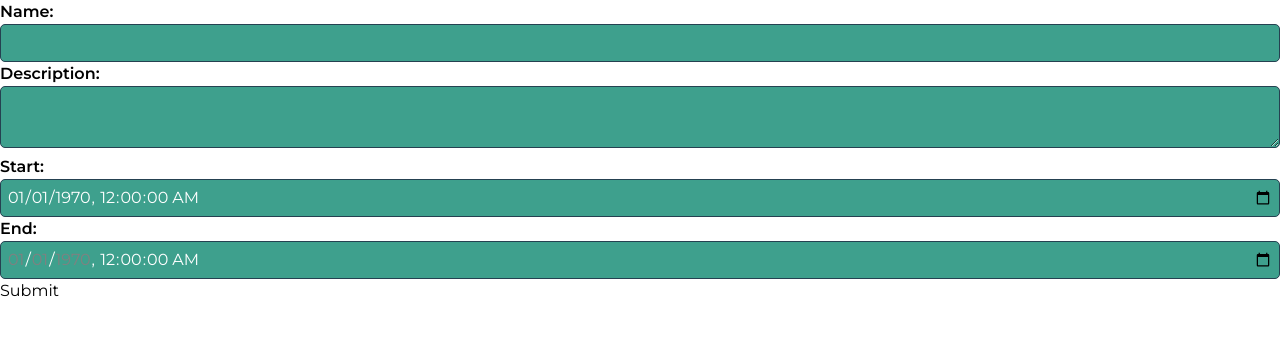
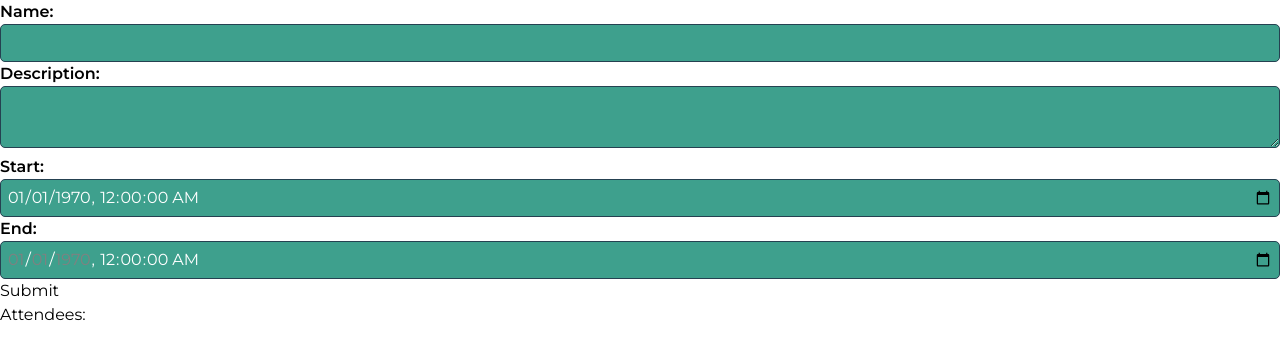
Before and after one commit to Parum-Lucis/csswengS16chai, a React (Vite) app: page /view-event/1 in a window 1280 px wide. Shown: the top 360 px of the page. Built offline with nearby package versions, Linux system fonts and the light colour scheme; no server answers; the database is empty.

Commit message:
attendance card mockup (not final) + attendees now load

```diff
--- /dev/null
+++ b/src/components/AttendeesCard.tsx
@@ -0,0 +1,13 @@
+function AttendeesCard({name, who_attended, attendance }: {name: string; who_attended: string; attendance: boolean }) {
+  return (
+    <div className="flex flex-row items-center mt-2 h-[6vh] text-[1rem] mr-2 font-[Montserrat] bg-[#45B29D] text-white p-1.5 rounded-[5px] font-semibold">
+      <div className="flex justify-center items-center bg-[#254151] mr-2 text-white p-2 rounded-[5px] w-[15vh] h-[4vh] font-semibold">
+        <h4>{name}</h4>
+      </div>
+      <h3 className="flex">{who_attended}</h3>
+      <h3 className="flex">{attendance /* make this a checkbox for easy update */}</h3>
+    </div>
+  );
+}
+
+export default AttendeesCard;
--- a/src/routes/EventPage.tsx
+++ b/src/routes/EventPage.tsx
@@ -6,6 +6,7 @@ import type { Event } from "@models/eventType"
 import { toast } from "react-toastify";
 import type { AttendedEvents } from "@models/attendedEventsType";
 import type { Beneficiary } from "@models/beneficiaryType";
+import AttendeesCard from "../components/AttendeesCard";
 
 export function EventPage() {
     const params = useParams()
@@ -16,7 +17,7 @@ export function EventPage() {
     const [docID, setDocID] = useState(event?.docID)
 
     useEffect(() =>  {
-        const fetchBeneficiary = async () => {
+      const fetchEvent = async () => {
         const getQuery = doc(db, "events", params.docId as string)
         const attendeeQuery = collection(db, "events", params.docId as string, "attendees")
         const eventsSnap = await getDoc(getQuery)
@@ -29,7 +30,7 @@ export function EventPage() {
               setAttendees([...attendees, att.data() as AttendedEvents])
               beneficiaryID.push((att.data() as AttendedEvents).docID)
               console.log(att.data())
-                console.log((att.data() as AttendedEvents).docID as DocumentReference)
+              console.log((att.data() as AttendedEvents).docID)
           })
           const beneficiaryQuery = query(
               collection(db, "beneficiaries"),
@@ -41,12 +42,11 @@ export function EventPage() {
             setBeneficiaryList([...beneficiaryList, bene.data() as Beneficiary])
           })
           console.log((eventsSnap.data() as Event))
-            console.log(beneficiaryList)
           setDocID(eventsSnap.id)
         }
-        fetchBeneficiary()
+        fetchEvent()
     }, [setEvent, setAttendees, setBeneficiaryList, params.docId])
-
+    console.log(beneficiaryList)
     const { name, description } = event || {}
 
     const start_date = new Date((event?.start_date.seconds ?? 0)*1000)
@@ -80,6 +80,7 @@ export function EventPage() {
     }
 
     return (
+      <>
         <form onSubmit={handleSave}>
             <label htmlFor="name" className="text-black font-[Montserrat] font-semibold">
                 Name:
@@ -130,5 +131,18 @@ export function EventPage() {
               />
               <button type="submit">Submit</button>
         </form>
+        <div>
+          Attendees:
+          {Array.from(
+            {length: beneficiaryList.length},
+            (_, i) => (
+              <div className="pb-4">
+                <h3 className="font-[Montserrat] mb-2">Attendee {i + 1}</h3>
+                <AttendeesCard name={beneficiaryList[i].first_name + " " + beneficiaryList[i].last_name} who_attended={attendees[i].who_attended!} attendance={attendees[i].attended ?? false} />
+              </div>
+            )
+          )}
+        </div>
+      </>
     )
 }
```
Lines whose indentation alone changed are shown as unchanged.
